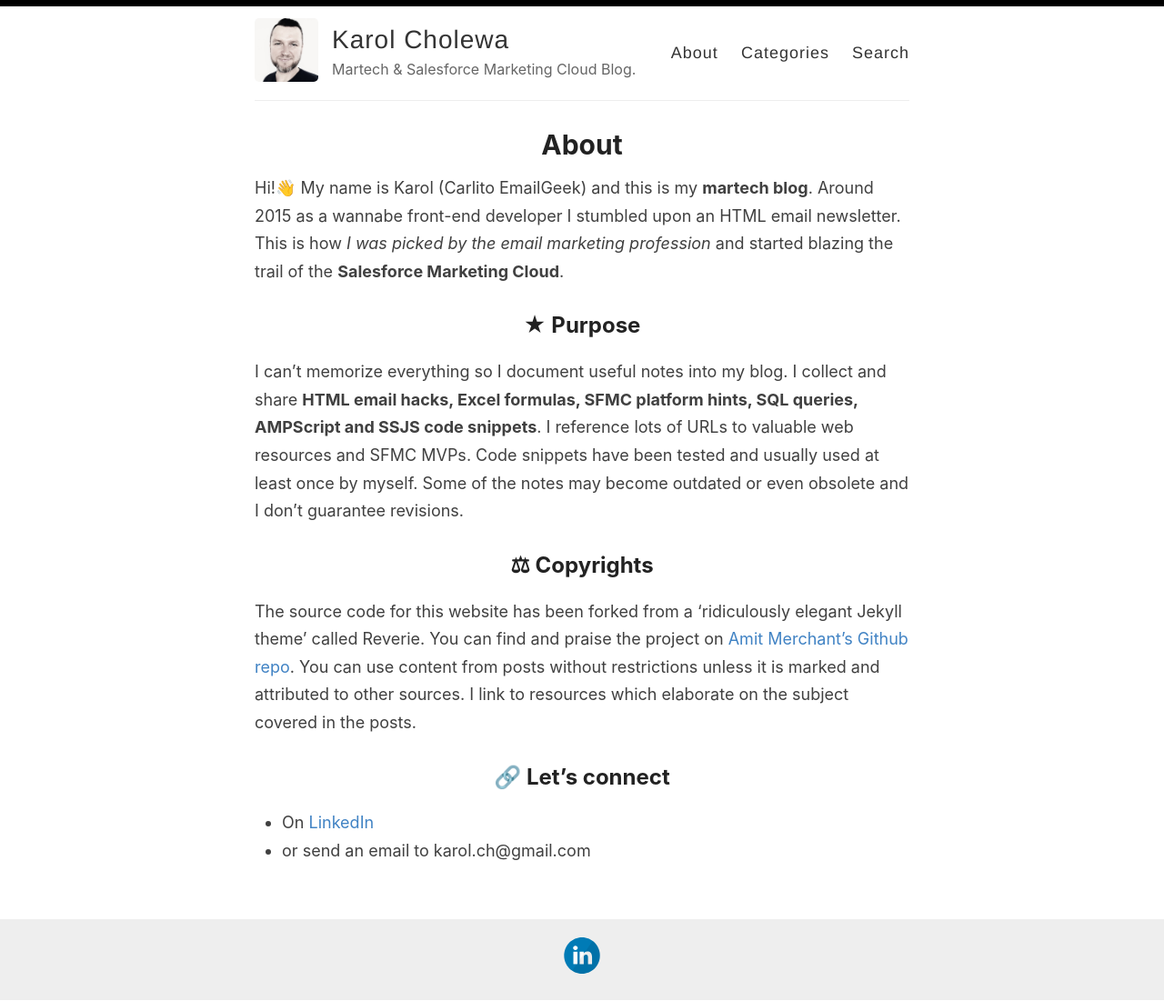
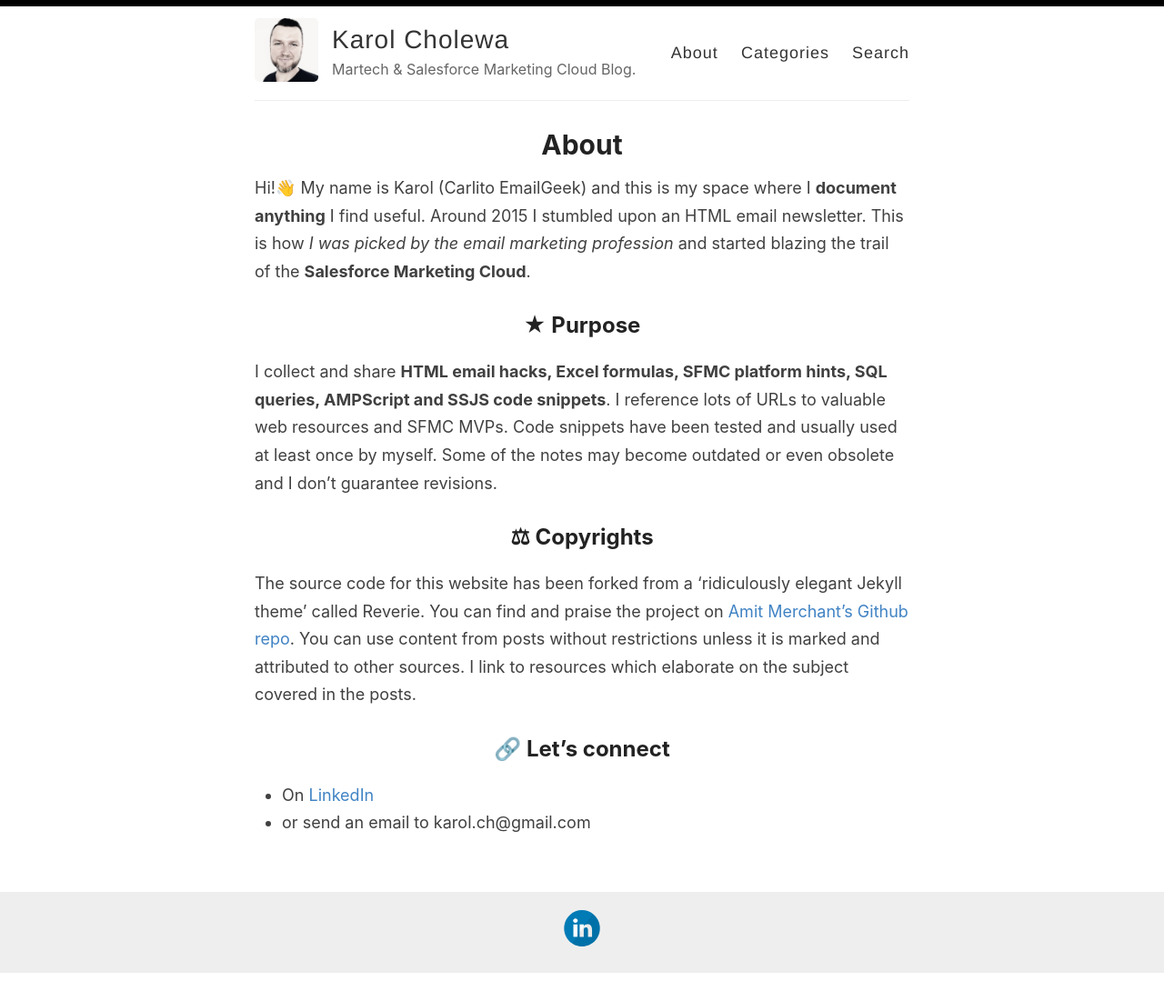
Before and after one commit to karolcholewa/blog, a Jekyll site: the page built from _pages/about.md, in a window 1280 px wide. Shown: the whole page at 91% size. Built offline with Jekyll 4.4.1, drawn with Linux system fonts in a browser that asks for light colours; after the commit the page ends 1070 px from its top, so only the background shows below that.

Commit message:
about page updated

```diff
--- a/_pages/about.md
+++ b/_pages/about.md
@@ -4,12 +4,12 @@ title: About
 permalink: /about/
 ---
 
-Hi!👋 My name is Karol (Carlito EmailGeek) and this is my **martech blog**. Around 2015 as a wannabe front-end developer I stumbled upon an HTML email newsletter. This is how *I was picked by the email marketing profession* and started blazing the trail of the **Salesforce Marketing Cloud**.
+Hi!👋 My name is Karol (Carlito EmailGeek) and this is my space where I **document anything** I find useful. Around 2015 I stumbled upon an HTML email newsletter. This is how *I was picked by the email marketing profession* and started blazing the trail of the **Salesforce Marketing Cloud**.
 
 
 ## ★ Purpose
 
-I can't memorize everything so I document useful notes into my blog. I collect and share  **HTML email hacks, Excel formulas, SFMC platform hints, SQL queries, AMPScript and SSJS code snippets**. I reference lots of URLs to valuable web resources and SFMC MVPs. Code snippets have been tested and usually used at least once by myself. Some of the notes may become outdated or even obsolete and I don't guarantee revisions.
+I collect and share  **HTML email hacks, Excel formulas, SFMC platform hints, SQL queries, AMPScript and SSJS code snippets**. I reference lots of URLs to valuable web resources and SFMC MVPs. Code snippets have been tested and usually used at least once by myself. Some of the notes may become outdated or even obsolete and I don't guarantee revisions.
 
 <!--
 ## 🔨 Toolset
```
